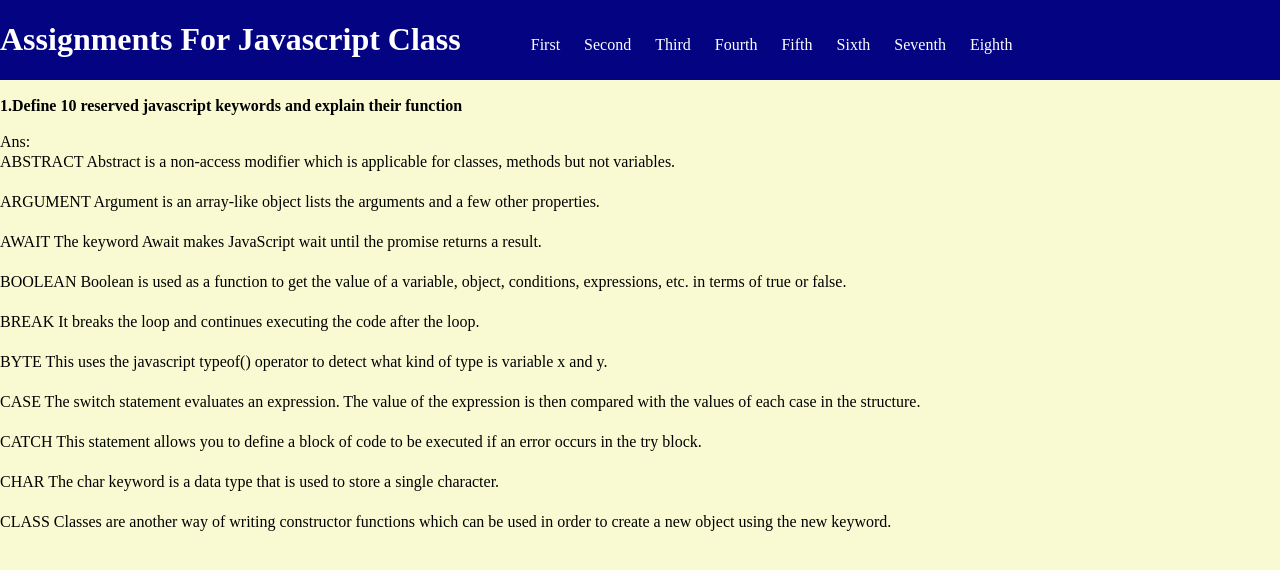
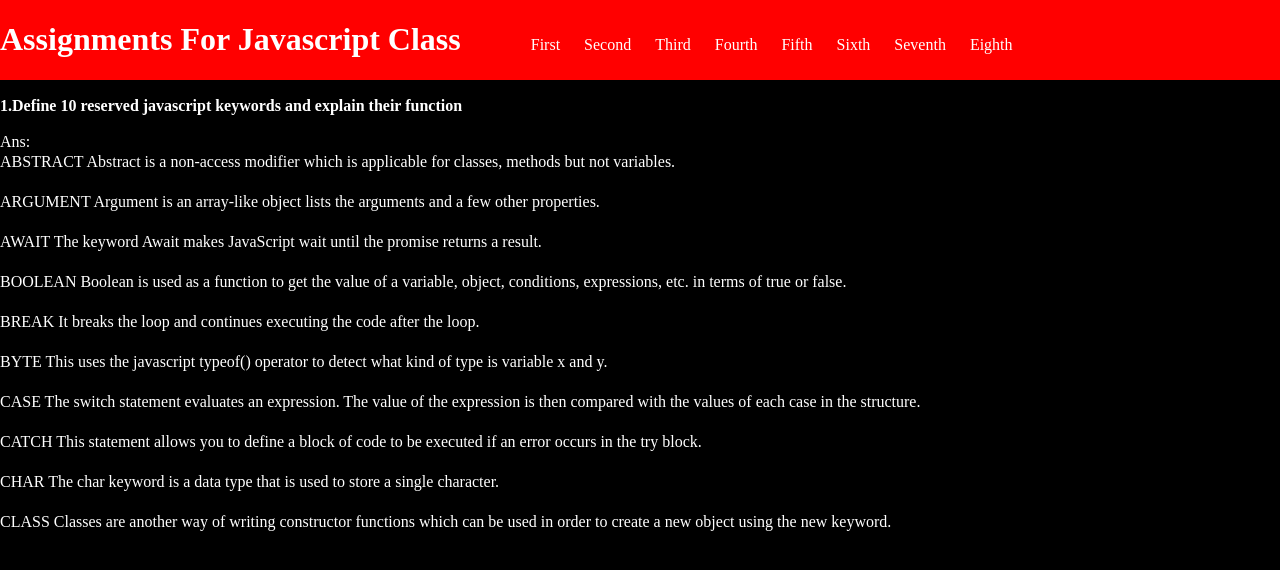
Before and after one commit to edxghbj/homework, a plain HTML site: page index.html in a window 1280 px wide. Drawn offline with Linux system fonts and the light colour scheme.

Commit message:
Update ass.css

```diff
--- a/ass.css
+++ b/ass.css
@@ -1,10 +1,11 @@
 body{
     margin: 0px;
     padding: 0px;
-    background: lightgoldenrodyellow;
+    background: black;
+    color: white;
 }
 .nav{
-    background: rgb(4, 4, 130);
+    background: red;
     color: white;
     display: flex;
     flex-direction: row;
```
